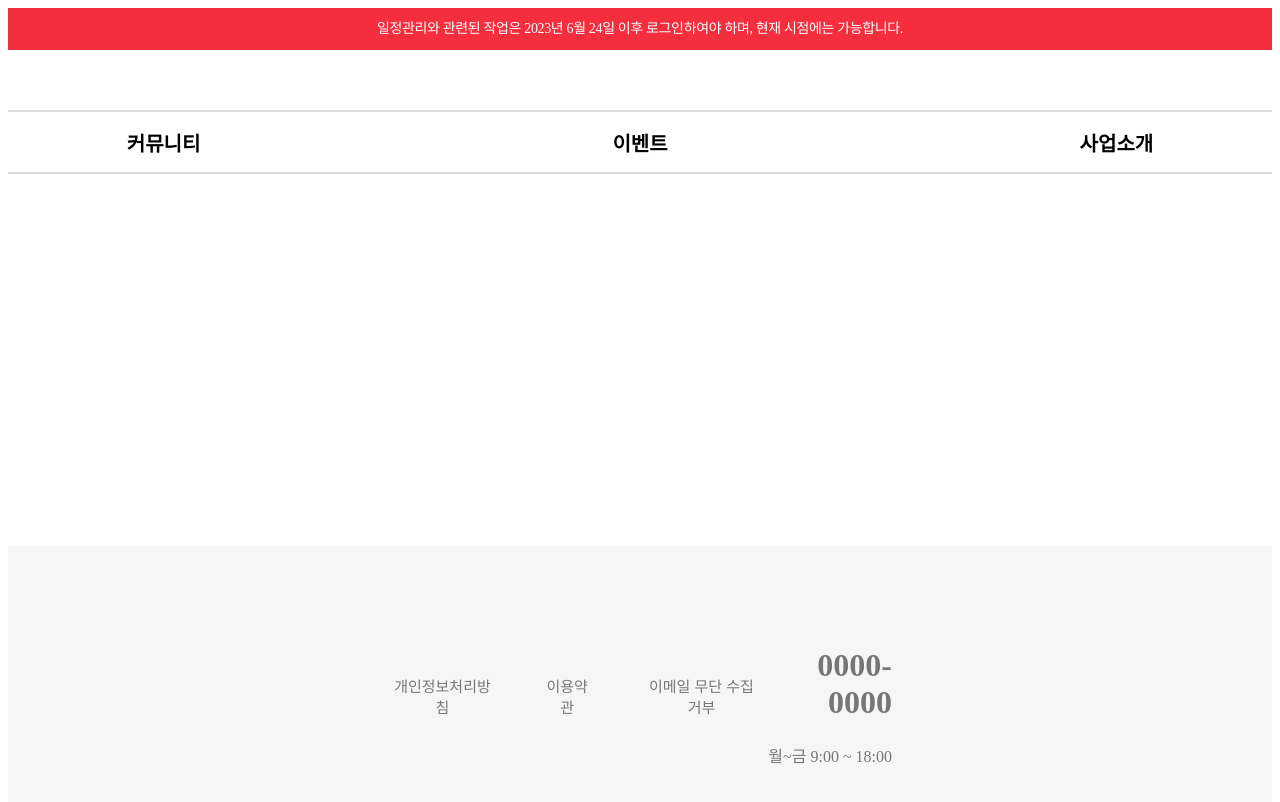
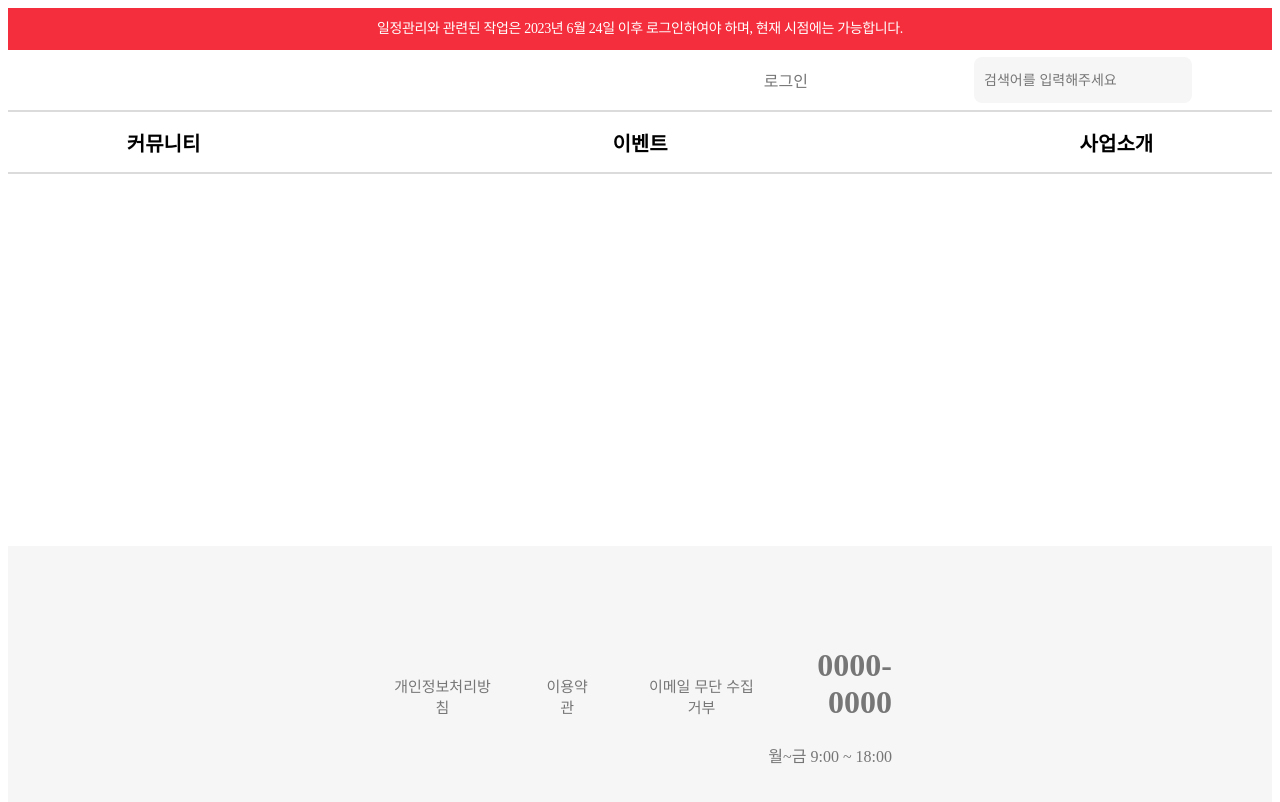
Before and after one commit to Likelion-YeungNam-Univ/12th-gibble-web, a React (Create React App) app in the folder gible/: page / in a window 1280 px wide. Shown: the top 802 px of the page. Built offline with nearby package versions, Linux system fonts and the light colour scheme.

Commit message:
Header 로그인, 검색 칸 구현

```diff
--- a/gible/src/layouts/header/Navbar.js
+++ b/gible/src/layouts/header/Navbar.js
@@ -9,7 +9,14 @@ const Navigationbar = () => {
             </Redbox>
 
             <LoginBox>
-              <StyledBox />
+                <Login>
+                    <button>로그인</button>
+                </Login>
+                <Search>
+                    <search>
+                     <input type="text" placeholder="검색어를 입력해주세요" />
+                    </search>
+                </Search>
             </LoginBox>
 
             <Navigation>
@@ -49,15 +56,48 @@ const Warning = styled.div`
 
 const LoginBox = styled.div`
     display: flex;
-    justify-content: center;
+    justify-content: flex-end;
     align-items: center;
-`;
-
-const StyledBox = styled.div`
     height: 60px;
     flex-shrink: 0;
     background: #FFF;
     width: 100%;
+
+
+`;
+
+const Login = styled.div`
+    padding: 0px 80px;
+
+    button {
+        background: none;
+        border: none;
+        color: #767676;
+        font-size: 16px;
+        font-weight: 400;
+        cursor: pointer;
+        text-align: center;
+
+
+        /*포인터 올릴 시에 밑줄*/
+        &:hover {
+            text-decoration: underline;
+        }
+`;
+
+
+const Search = styled.div`
+    padding: 0px 80px;
+
+    input {
+        border-radius: 8px;
+        background: #F6F6F6;
+        border: none;
+
+        padding: 15px 8px 15px 10px;
+        font-size: 14px;
+        width: 200px;
+    }
 `;
 
 
```
